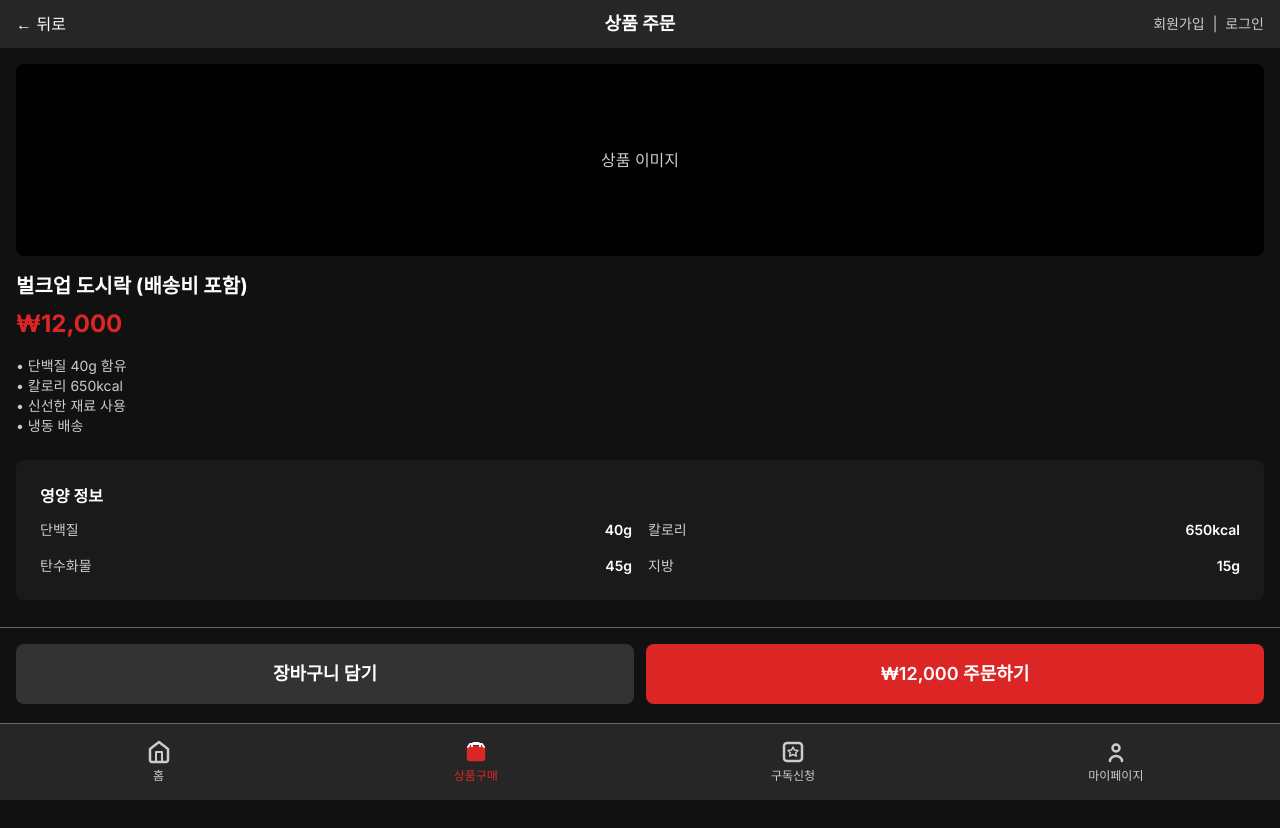
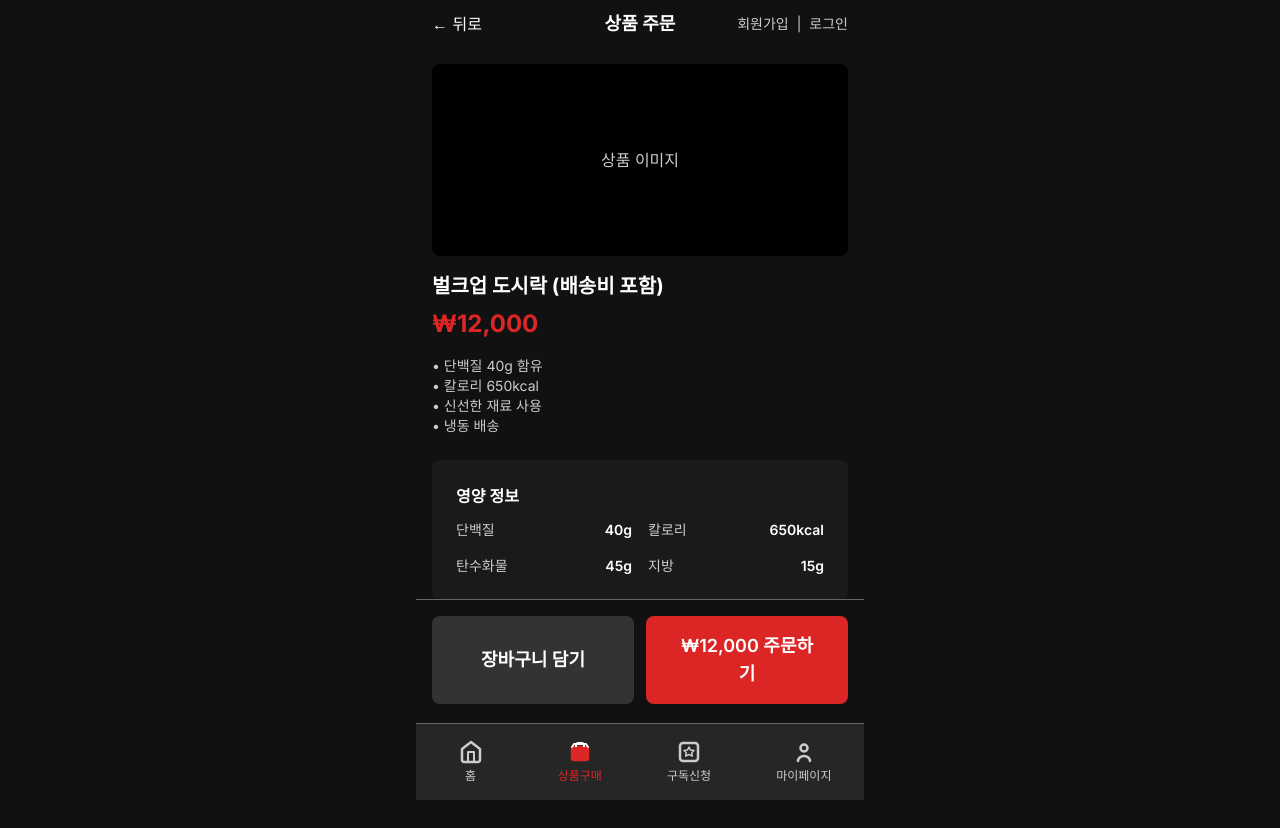
Before and after one commit to oz-TeamWizard/MealStack, a Next.js app: page /products in a window 1280 px wide. Built offline with nearby package versions, Linux system fonts and the light colour scheme.

Commit message:
모바일 퍼스트 화면으로 수정

```diff
--- a/src/app/checkout/page.js
+++ b/src/app/checkout/page.js
@@ -244,7 +244,7 @@ function CheckoutPageContent() {
       </main>
 
       {/* 결제 버튼 */}
-      <div className="fixed bottom-0 left-0 right-0 p-4 bg-background-black border-t border-border-gray">
+      <div className="fixed bottom-0 left-1/2 transform -translate-x-1/2 w-full max-w-md p-4 bg-background-black border-t border-border-gray">
         <Button
           onClick={handlePayment}
           loading={isProcessing}
--- a/src/app/layout.js
+++ b/src/app/layout.js
@@ -20,7 +20,7 @@ export default function RootLayout({ children }) {
   return (
     <html lang="ko">
       <body className={`${inter.className} bg-background-black text-text-white`}>
-        <div className="min-h-screen">
+        <div className="min-h-screen max-w-md mx-auto">
           {children}
         </div>
       </body>
--- a/src/app/products/page.js
+++ b/src/app/products/page.js
@@ -146,7 +146,7 @@ export default function ProductsPage() {
         </div>
 
         {/* 장바구니 & 주문하기 버튼 */}
-        <div className="fixed bottom-20 left-0 right-0 p-4 bg-background-black border-t border-border-gray">
+        <div className="fixed bottom-20 left-1/2 transform -translate-x-1/2 w-full max-w-md p-4 bg-background-black border-t border-border-gray">
           <div className="flex space-x-3">
             <Button
               onClick={handleAddToCart}
--- a/src/app/subscription/page.js
+++ b/src/app/subscription/page.js
@@ -170,7 +170,7 @@ function SubscriptionPageContent() {
 
         {/* 구독 신청 버튼 */}
         {selectedPlan && (
-          <div className="fixed bottom-20 left-0 right-0 p-4 bg-background-black border-t border-border-gray">
+          <div className="fixed bottom-20 left-1/2 transform -translate-x-1/2 w-full max-w-md p-4 bg-background-black border-t border-border-gray">
             <div className="mb-2 text-center">
               <p className="text-sm text-text-gray">
                 {selectedPlan.name} 선택
--- a/src/components/layout/BottomNav.js
+++ b/src/components/layout/BottomNav.js
@@ -32,7 +32,7 @@ export default function BottomNav() {
   ];
 
   return (
-    <nav className="fixed bottom-0 left-0 right-0 bg-card-dark-gray border-t border-border-gray">
+    <nav className="fixed bottom-0 left-1/2 transform -translate-x-1/2 w-full max-w-md bg-card-dark-gray border-t border-border-gray">
       <div className="flex items-center justify-around py-2">
         {navItems.map((item) => {
           const isActive = pathname === item.path;
--- a/src/components/layout/Header.js
+++ b/src/components/layout/Header.js
@@ -10,7 +10,7 @@ export default function Header({ title, showBack = false, showMenu = true }) {
   const { isAuthenticated, user, logout } = useAuthStore();
 
   return (
-    <header className="bg-card-dark-gray px-4 py-3 flex items-center justify-between">
+    <header className="bg-background-black px-4 py-3 flex items-center justify-between">
       {/* 좌측: 뒤로가기 또는 로고 */}
       <div className="flex items-center">
         {showBack ? (
```
